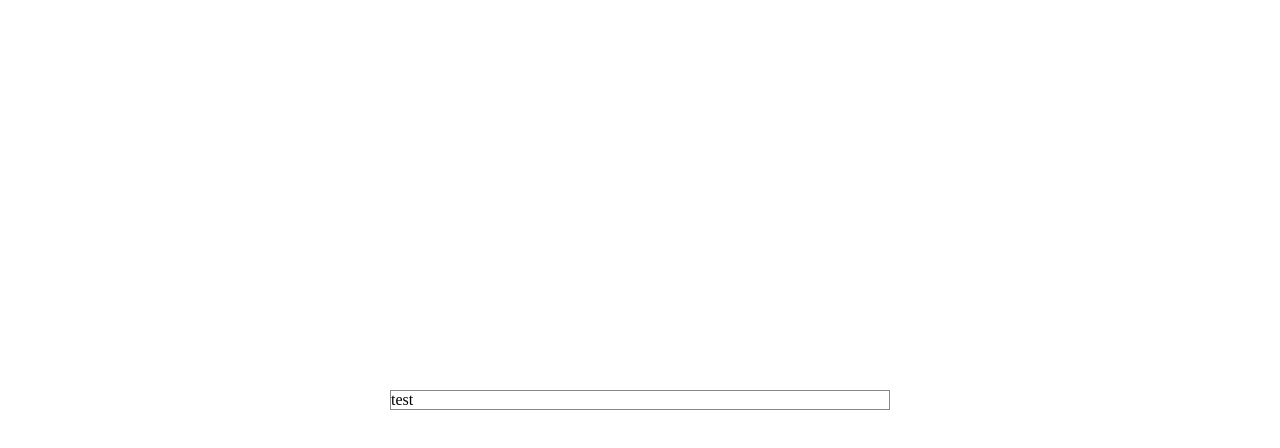
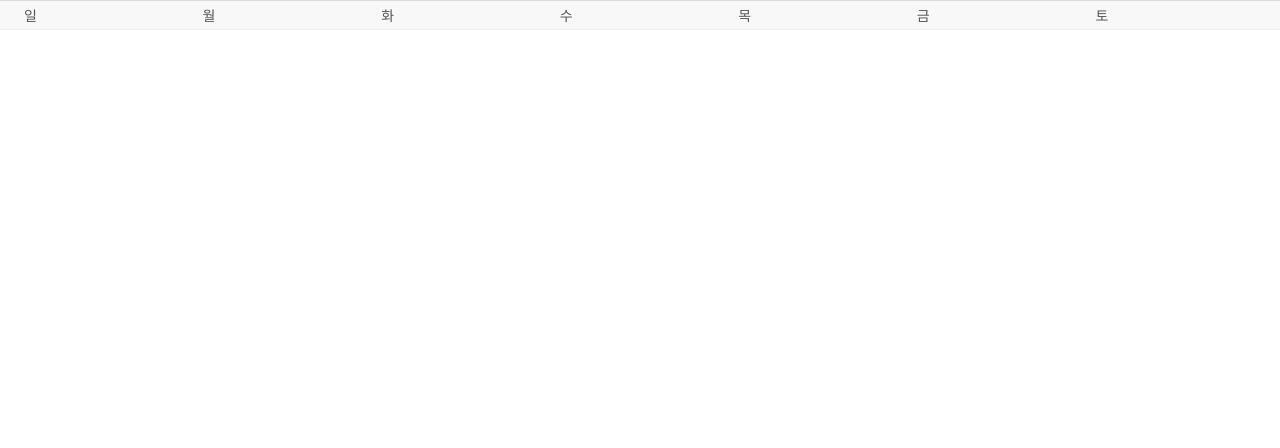
Before and after one commit to DongGeun2/jest_study, a Next.js app: page / in a window 1280 px wide. Shown: the top 448 px of the page. Built offline with nearby package versions, Linux system fonts and the light colour scheme.

Commit message:
[FEAT] Calendar Header Create

```diff
--- a/src/app/page.tsx
+++ b/src/app/page.tsx
@@ -1,16 +1,8 @@
 import Calendar from '@components/calendar/Calendar';
-
-const style = {
-  width: '100vw',
-  height: '100vh',
-  display: 'flex',
-  alignItems: 'center',
-  justifyContent: 'center',
-};
 
 export default function Home() {
   return (
-    <main style={{ ...style }}>
+    <main>
       <Calendar />
     </main>
   );
--- a/src/components/calendar/Calendar.module.css
+++ b/src/components/calendar/Calendar.module.css
@@ -1,7 +1,6 @@
 .calendar-container {
-  width: 500px;
-
+  width: 100%;
+  height: 100%;
   margin: 0 auto;
-
-  border: 1px solid #888;
+  padding: 0;
 }
--- a/src/components/calendar/Calendar.tsx
+++ b/src/components/calendar/Calendar.tsx
@@ -1,8 +1,23 @@
-import React from 'react';
+'use client';
+
+import React, { useEffect, useState } from 'react';
+
 import styles from './Calendar.module.css';
 
+import CalendarHeader from './items/CalendarHeader';
+
 const Calendar = () => {
-  return <article className={styles['calendar-container']}>test</article>;
+  const [currentDate, setCurrentDate] = useState<Date | null>(null);
+
+  useEffect(() => {
+    setCurrentDate(new Date());
+  }, []);
+
+  return (
+    <article className={styles['calendar-container']}>
+      <CalendarHeader />
+    </article>
+  );
 };
 
 export default Calendar;
--- /dev/null
+++ b/src/components/calendar/items/CalendarHeader.module.css
@@ -0,0 +1,22 @@
+.calendar-header-container {
+  width: 100%;
+  height: 30px;
+
+  color: #555;
+  background: #f8f8f8;
+
+  padding: 0 14px;
+
+  border-top: 1px solid #dadada;
+  border-bottom: 1px solid #f1f1f1;
+}
+
+.calendar-header-container-item {
+  padding: 0 8px;
+  text-align: left;
+  font-weight: normal;
+
+  vertical-align: middle;
+
+  font-size: 14px;
+}
--- /dev/null
+++ b/src/components/calendar/items/CalendarHeader.tsx
@@ -0,0 +1,31 @@
+import React from 'react';
+
+import styles from './CalendarHeader.module.css';
+
+const WEEK = [
+  { id: 'sun', label: '일' },
+  { id: 'mon', label: '월' },
+  { id: 'tue', label: '화' },
+  { id: 'wed', label: '수' },
+  { id: 'thu', label: '목' },
+  { id: 'fri', label: '금' },
+  { id: 'sat', label: '토' },
+];
+
+const CalendarHeader = () => {
+  return (
+    <table className={styles['calendar-header-container']}>
+      <thead>
+        <tr>
+          {WEEK?.map((item) => (
+            <th key={item?.id} className={styles['calendar-header-container-item']} aria-label={item?.label}>
+              {item?.label}
+            </th>
+          ))}
+        </tr>
+      </thead>
+    </table>
+  );
+};
+
+export default CalendarHeader;
```
